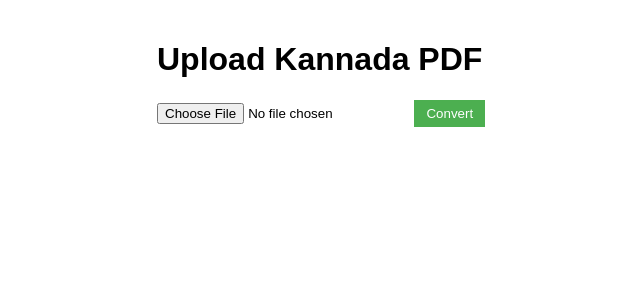
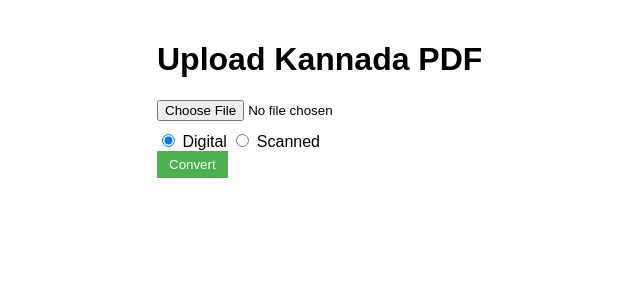
Before and after one commit to AbhishekLGowda05/TextUtils, a Flask app: page / in a window 1280 px wide. Shown: the top 300 px of the page, without its empty margins (183-823 px from the left). Run offline with Flask 3, Linux system fonts and the light colour scheme.

Commit message:
Add PDF type selection to upload form

```diff
--- a/templates/index.html
+++ b/templates/index.html
@@ -8,8 +8,16 @@
     <h1>Upload Kannada PDF</h1>
     <form method="POST" enctype="multipart/form-data" class="upload-form">
         <input type="file" name="pdf">
+        <div class="pdf-type">
+            <label><input type="radio" name="pdf_type" value="digital" checked> Digital</label>
+            <label><input type="radio" name="pdf_type" value="scanned"> Scanned</label>
+        </div>
         <button type="submit" class="convert-btn">Convert</button>
     </form>
-    <div id="download-section"></div>
+    {% if download_link %}
+    <div id="download-section">
+        <a href="{{ download_link }}">Download Converted File</a>
+    </div>
+    {% endif %}
 </body>
 </html>
```
Also changed, not shown: README.md.
